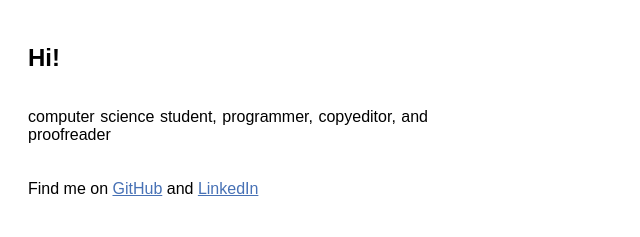
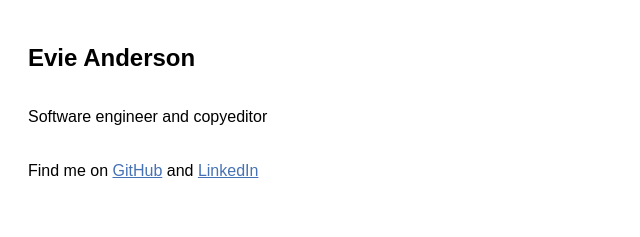
Before and after one commit to eee-vvv/e-page, a plain HTML site: page index.html in a window 1280 px wide. Shown: the whole page, without its empty margins (0-640 px from the left). Drawn offline with Linux system fonts and the light colour scheme.

Commit message:
small updates, testing emacs workflow

```diff
--- a/index.html
+++ b/index.html
@@ -12,8 +12,8 @@
 
 <body>
     <main>
-        <h1>Hi!</h1>
-        <p>computer science student, programmer, copyeditor, and proofreader</p>
+        <h1>Evie Anderson</h1>
+        <p>Software engineer and copyeditor</p>
         <p>Find me on <a target="_blank" href="https://github.com/eee-vvv">GitHub</a> and <a
                 href="https://linkedin.com/in/eeevvv">LinkedIn</a></p>
     </main>
```
Also changed, not shown: 1 other file.
